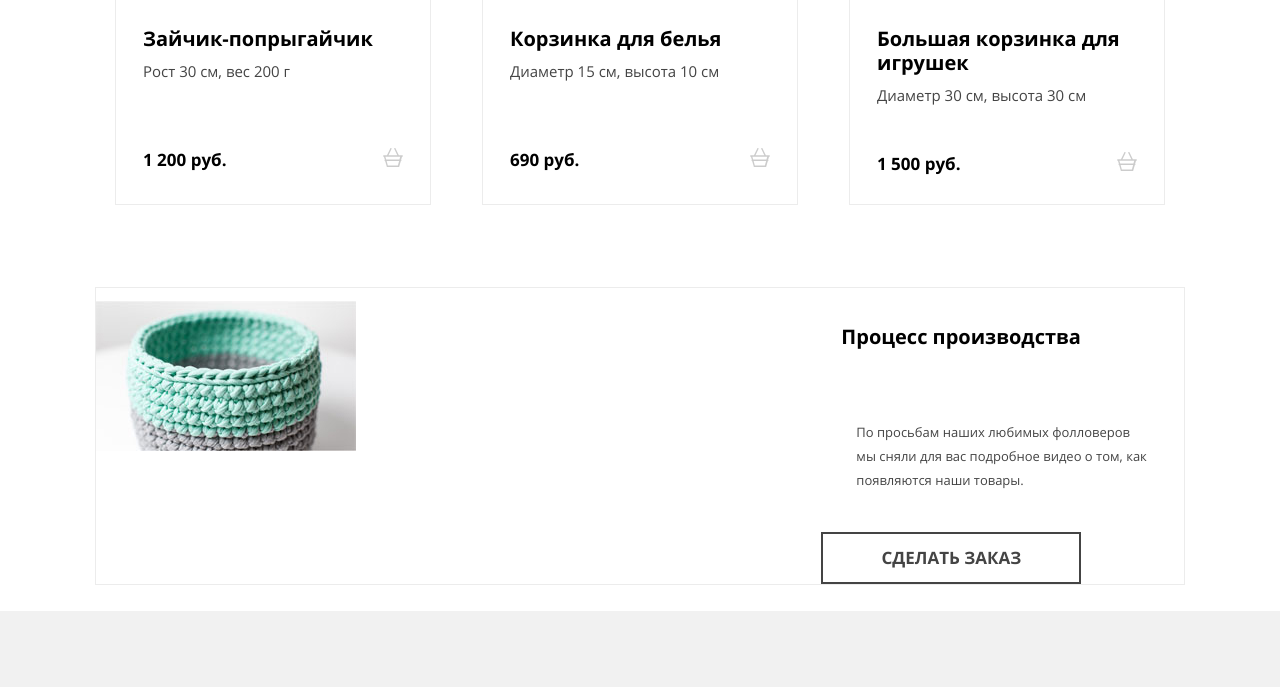
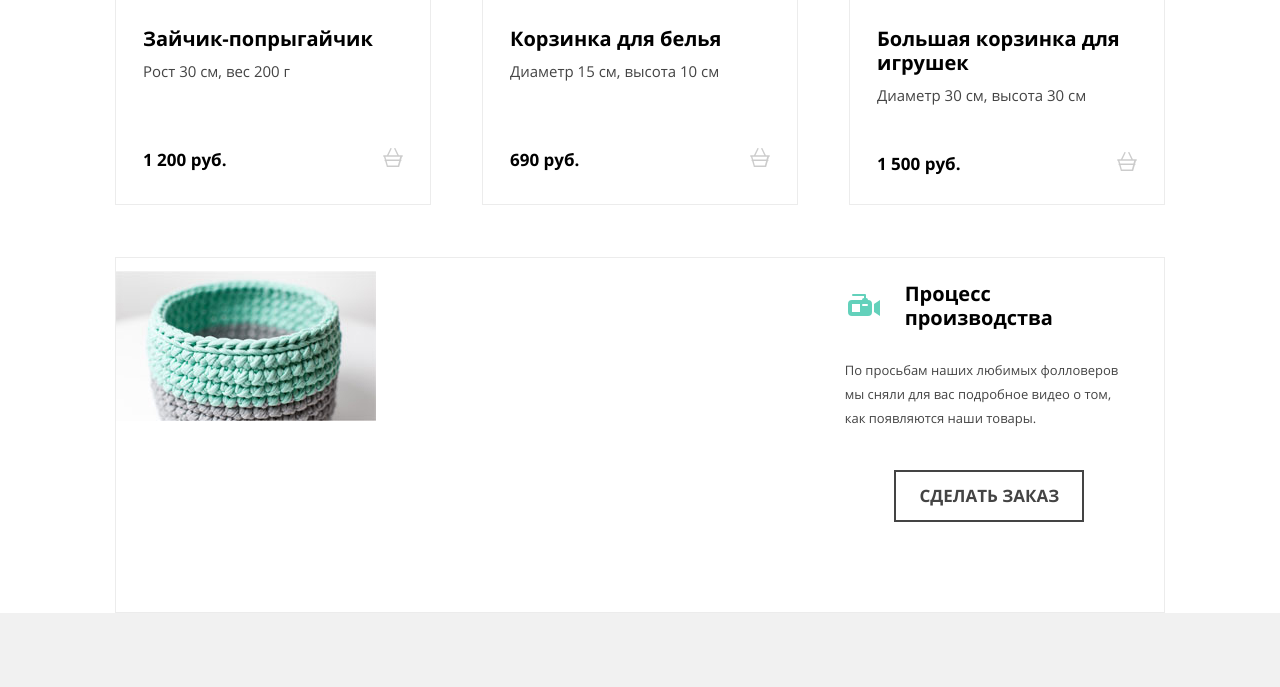
Before and after one commit to dewfors/1567759-mishka-21, a website: page source/catalog.html in a window 1280 px wide. Shown: the part 933-1620 px from the top of the page. Drawn offline with nearby package versions, Linux system fonts and the light colour scheme; files that its build step writes are made by us from their sources; files whose address does not match are found by name.

Commit message:
Страница каталог производство mobile

```diff
--- a/source/catalog.html
+++ b/source/catalog.html
@@ -293,9 +293,15 @@
 
   </section>
   <section class="manufacture">
-    <div class="manufacture__wrapper container">
+    <div class="manufacture__wrapper">
+      <div class="container">
         <div class="manufacture__inner">
           <div class="manufacture__title-box">
+            <div class="manufacture__video-icon">
+              <svg class="manufacture__icon-video" width="32" height="32">
+                <use xmlns:xlink="http://www.w3.org/1999/xlink" xlink:href="#icon-video"></use>
+              </svg>
+            </div>
             <h2 class="manufacture__title item-title">Процесс производства</h2>
           </div>
           <p class="manufacture__video">
@@ -306,6 +312,7 @@
           </div>
           <div class="manufacture__order-box">
             <a href="order.html" class="manufacture__order-link button">Сделать заказ</a>
+          </div>
         </div>
       </div>
     </div>
--- a/source/sass/blocks/catalog.scss
+++ b/source/sass/blocks/catalog.scss
@@ -30,6 +30,7 @@
 .catalog__list {
   margin: 0;
   padding: 30px 0;
+  padding-bottom: 0px;
   list-style: none;
 
   //display: grid;
@@ -44,6 +45,7 @@
     //column-gap: 30px;
     flex-direction: row;
     justify-content: space-between;
+
   }
 }
 
--- a/source/sass/blocks/manufacture.scss
+++ b/source/sass/blocks/manufacture.scss
@@ -1,8 +1,9 @@
 .manufacture__wrapper {
-  padding: 0 30px 26px;
+  //padding: 0 30px 26px;
 }
 
 .manufacture__inner {
+  padding-bottom: 90px;
   border: 1px solid $grayborder;
 
   @media (min-width: $tablet-width) {
@@ -26,11 +27,25 @@
 }
 
 .manufacture__title-box {
-  padding: 20px;
+  //padding: 20px;
+  padding-top: 7px;
+  padding-left: 33px;
+  padding-right: 33px;
+  display: flex;
+  justify-content: space-between;
+  align-items: center;
 
   @media (min-width: $tablet-width) {
     grid-area: m-title;
   }
+}
+
+.manufacture__video-icon{
+  padding-top: 8px;
+}
+
+.manufacture__title{
+  margin-left: 25px;
 }
 
 .manufacture__video {
@@ -40,7 +55,9 @@
 }
 
 .manufacture__description {
-  padding: 35px 35px 40px;
+  padding: 0 30px;
+  padding-top: 12px;
+  margin-bottom: 40px;
 
   @include font(13px, 24px, 400);
 
@@ -48,3 +65,9 @@
     grid-area: m-descr;
   }
 }
+
+
+.manufacture__order-link{
+  width: 190px;
+  margin: 0 auto;
+}
```
Lines whose indentation alone changed are shown as unchanged.
